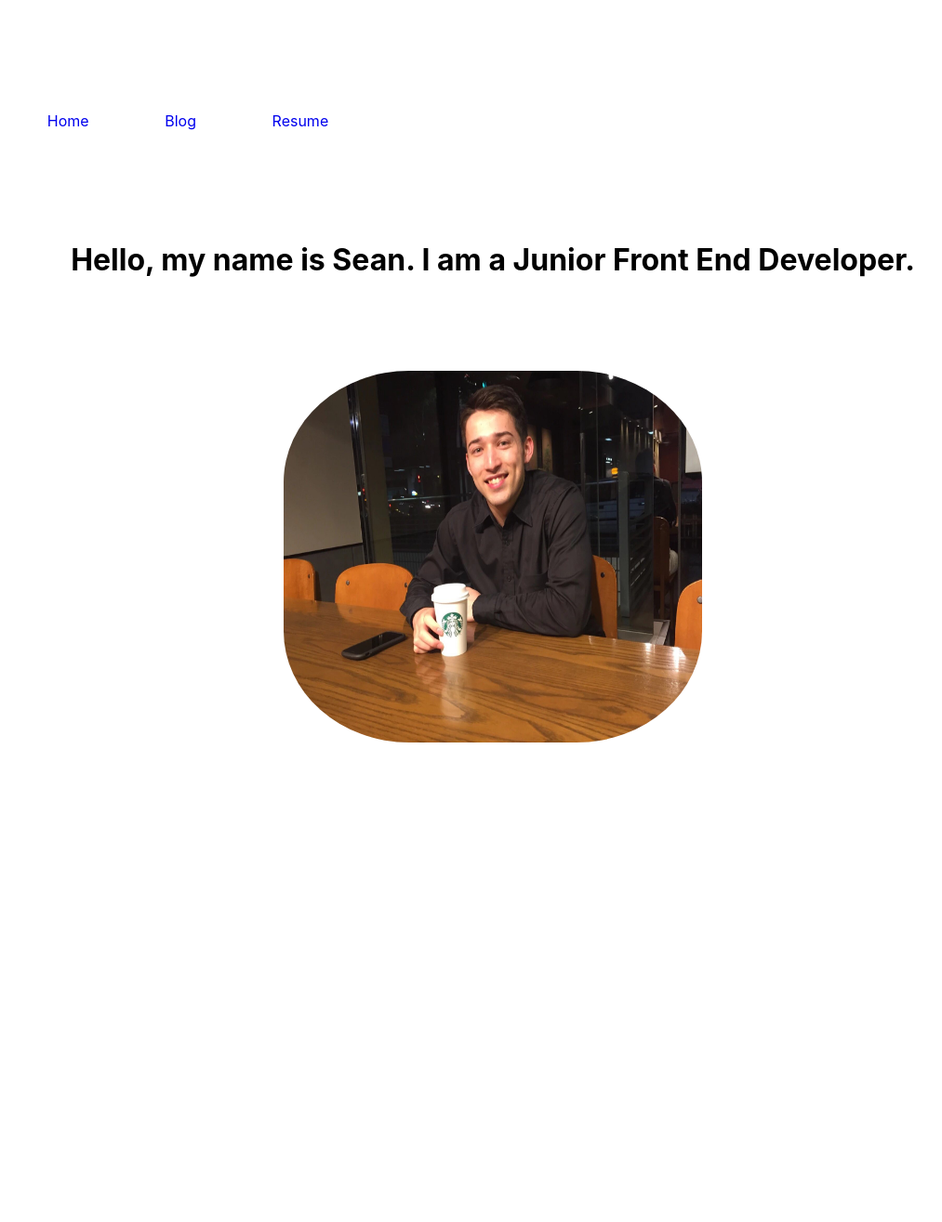
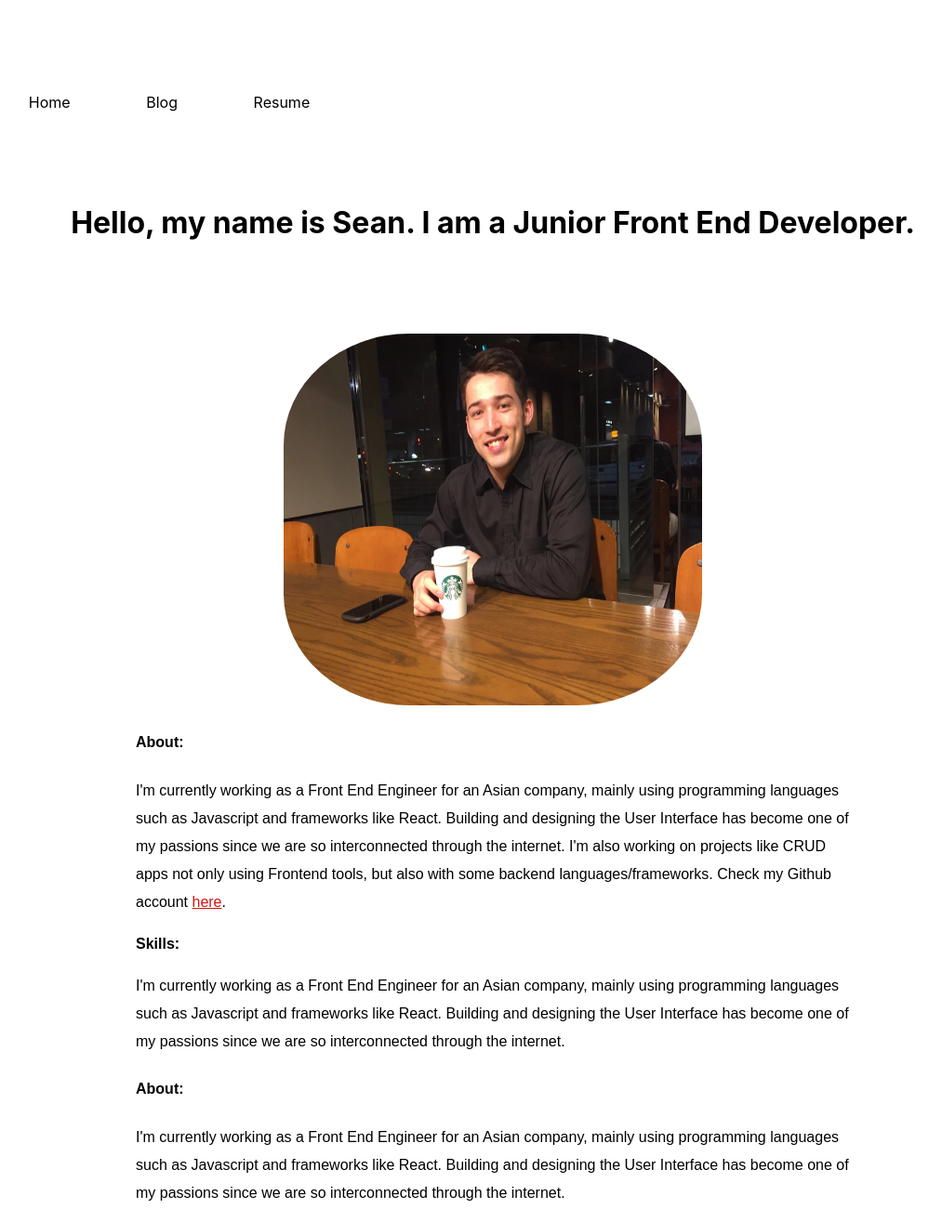
Before and after one commit to dragon-3/portfolio-react, a React (Create React App) app: page / in a window 1280 px wide. Shown: the whole page at 93% size, without its empty margins (110-1123 px from the left). Before the commit the page ends 803 px from the top, so only its background shows below. Built offline with nearby package versions, Linux system fonts and the light colour scheme.

Commit message:
Added greetings comment and styling

```diff
--- a/src/App.css
+++ b/src/App.css
@@ -1,3 +1,6 @@
+
+/* @import url('https://fonts.googleapis.com/css2?family=Oswald:wght@200;300&display=swap'); */
+
 .App {
   text-align: center;
 }
@@ -42,14 +45,19 @@
   display: flex;
   width: 30%;
   justify-content: space-around;
-  margin: 120px;
+  margin: 100px;
+}
+.navbar a{
   text-decoration: none;
+  color: black;
 }
 
 .intro {
   width: 80%;
   margin: 0 auto;
 }
+
+
 
 .profile-photo {
   margin-top: 100px;
@@ -60,3 +68,19 @@
   height: 400px;
   width: 450px;
 }
+
+.about, .skills{
+  text-align: left;
+  width: 60%;
+  margin: 0 auto;
+  font-family: 'Oswald', sans-serif;
+}
+
+.about, .skills p {
+  line-height: 30px;
+
+}
+
+.about a {
+  color: rgb(214, 20, 20);
+}
--- a/src/HomeComponent.jsx
+++ b/src/HomeComponent.jsx
@@ -1,18 +1,30 @@
 import React from 'react';
 import profile from './portfolio-photo.JPG';
+
 
 class HomeComponent extends React.Component {
     render() {
         return (
             <div>
                 <div className="intro-box">
-                <div className="intro">
-                    <h1>Hello, my name is Sean. I am a Junior Front End Developer. </h1>
+                    <div className="intro">
+                        <h1>Hello, my name is Sean. I am a Junior Front End Developer. </h1>
+                    </div>
+                    <div className="profile-photo">
+                        <img src={profile} />
+                    </div>
                 </div>
-                <div className="profile-photo">
-                    <img src={profile} />
+                <div className="about">
+                    <h4>About:</h4>
+                    <p>I'm currently working as a Front End Engineer for an Asian company, mainly using programming languages such as Javascript and frameworks like React. Building and designing the User Interface has become one of my passions since we are so interconnected through the internet. I'm also working on projects like CRUD apps not only using Frontend tools, but also with some backend languages/frameworks. Check my Github account <a href="https://github.com/dragon-3">here</a>.   </p>
                 </div>
-
+                <div className="skills">
+                    <h4>Skills:</h4>
+                    <p>I'm currently working as a Front End Engineer for an Asian company, mainly using programming languages such as Javascript and frameworks like React. Building and designing the User Interface has become one of my passions since we are so interconnected through the internet. </p>
+                </div>
+                <div className="about">
+                    <h4>About:</h4>
+                    <p>I'm currently working as a Front End Engineer for an Asian company, mainly using programming languages such as Javascript and frameworks like React. Building and designing the User Interface has become one of my passions since we are so interconnected through the internet. </p>
                 </div>
             </div>
 
```
